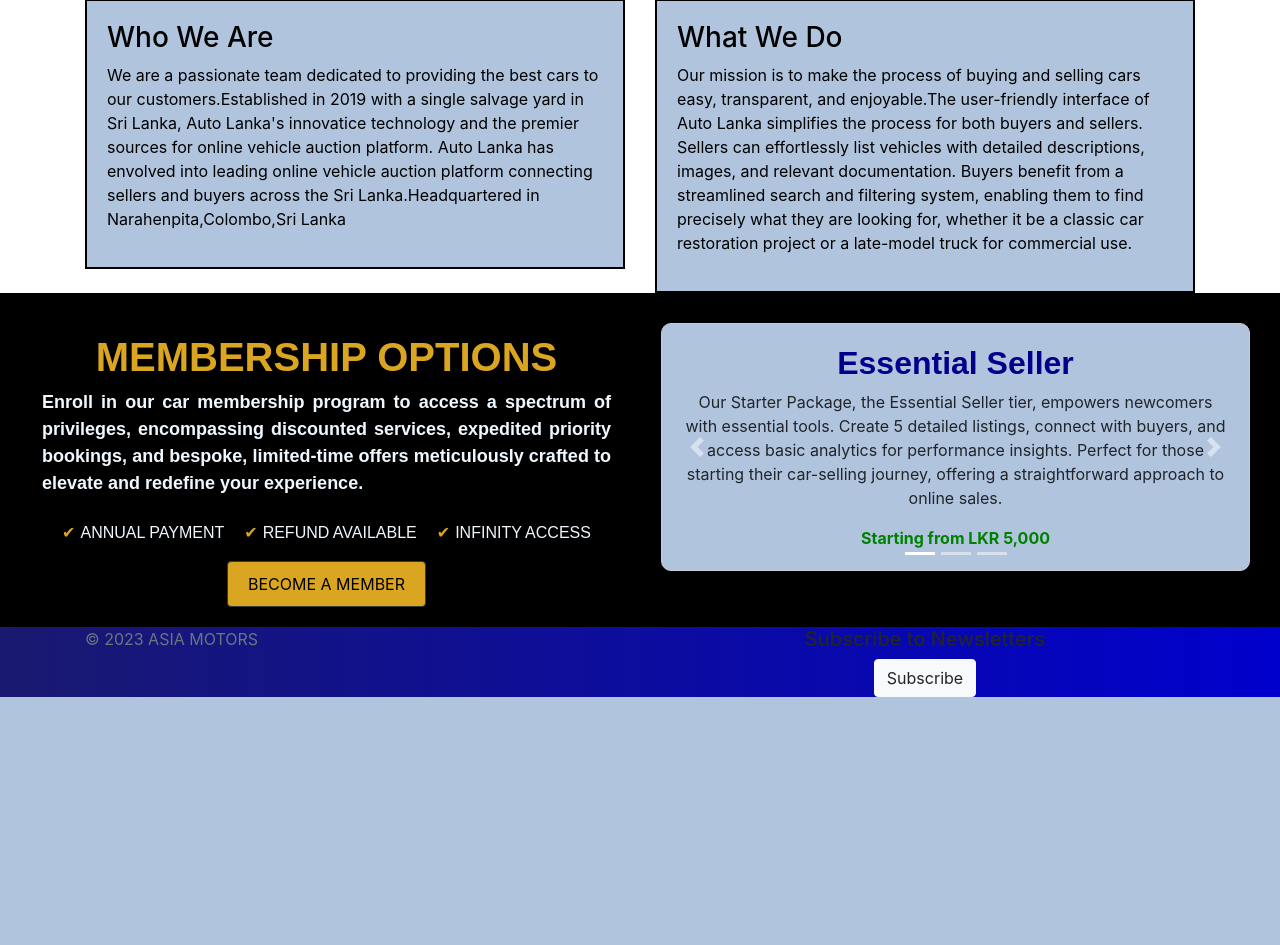
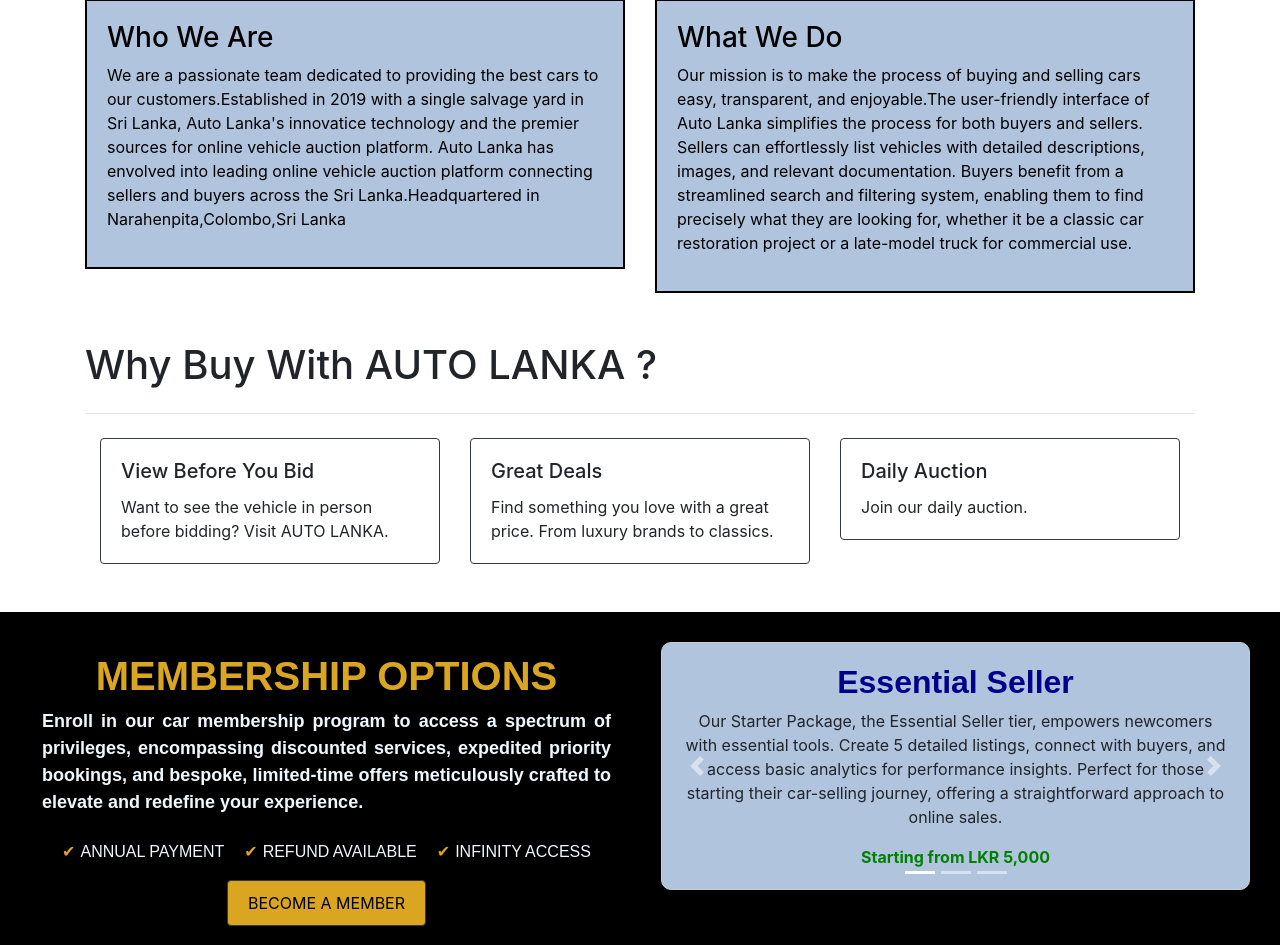
Before and after one commit to SanidiUthsari/BAD--DJANGO-PROJECT-, a Django app: page /Aboutus/ in a window 1280 px wide. Shown: the part 563-1508 px from the top of the page. Before the commit the page ends 1260 px from the top, so only its background shows below. Run offline with Django 4.2, Linux system fonts and the light colour scheme; some libraries are stand-ins or nearby versions.

Commit message:
Update Aboutus.html

```diff
--- a/showroom/templates/showroom/Aboutus.html
+++ b/showroom/templates/showroom/Aboutus.html
@@ -17,7 +17,7 @@
 
         <div class="row">
             <!-- Box 1: Who We Are -->
-            <div class="col-md-6">
+            <div class="col-md-6 mb-5">
                 <div class="info-box" style="border: 2px solid #000; background-color: #B0C4DE; color: #000; padding: 20px;">
                     <h3>Who We Are</h3>
                     <p>We are a passionate team dedicated to providing the best cars to our customers.Established  in 2019 with a single salvage yard in Sri Lanka, Auto Lanka's innovatice technology and the premier sources for online vehicle auction platform. Auto Lanka has envolved into leading online vehicle auction platform connecting sellers and buyers across the Sri Lanka.Headquartered in Narahenpita,Colombo,Sri Lanka </p>
@@ -26,7 +26,7 @@
             </div>
 
             <!-- Box 2: What We Do -->
-            <div class="col-md-6">
+            <div class="col-md-6 mb-5">
                 <div class="info-box" style="border: 2px solid #000; background-color: #B0C4DE; color: #000; padding: 20px;">
                     <h3>What We Do</h3>
                     <p>Our mission is to make the process of buying and selling cars easy, transparent, and enjoyable.The user-friendly interface of Auto Lanka simplifies the process for both buyers and sellers. Sellers can effortlessly list vehicles with detailed descriptions, images, and relevant documentation. Buyers benefit from a streamlined search and filtering system, enabling them to find precisely what they are looking for, whether it be a classic car restoration project or a late-model truck for commercial use.</p>
@@ -36,6 +36,53 @@
         </div>
     </div>
 
+<!-- Section 2: Header -->
+
+
+   <div class="heading-mobile-center">
+    <header>
+        <h1>Why Buy With AUTO LANKA ?</h1>
+        <hr class="my-4 underline">
+    </header>
+   </div>
+
+
+
+<!-- Section 3: Benefits Cards -->
+<div class="container-fluid mt-4 mb-5">
+    <div class="row">
+        <div class="col-md-4">
+            <div class="card border-dark">
+
+                <div class="card-body">
+                    <h5 class="card-title">View Before You Bid </h5>
+                    <p class="card-text">Want to see the vehicle in person before bidding? Visit AUTO LANKA.</p>
+
+                </div>
+            </div>
+        </div>
+
+        <div class="col-md-4">
+            <div class="card border-dark">
+                <div class="card-body">
+                    <h5 class="card-title">Great Deals</h5>
+                    <p class="card-text">Find something you love with a great price. From luxury brands to classics.</p>
+                </div>
+            </div>
+        </div>
+
+        <div class="col-md-4">
+            <div class="card border-dark">
+                <div class="card-body">
+                    <h5 class="card-title">Daily Auction</h5>
+                    <p class="card-text">Join our daily auction.</p>
+                </div>
+            </div>
+        </div>
+    </div>
+</div>
+
+
 
 
 {% endblock %}
```
